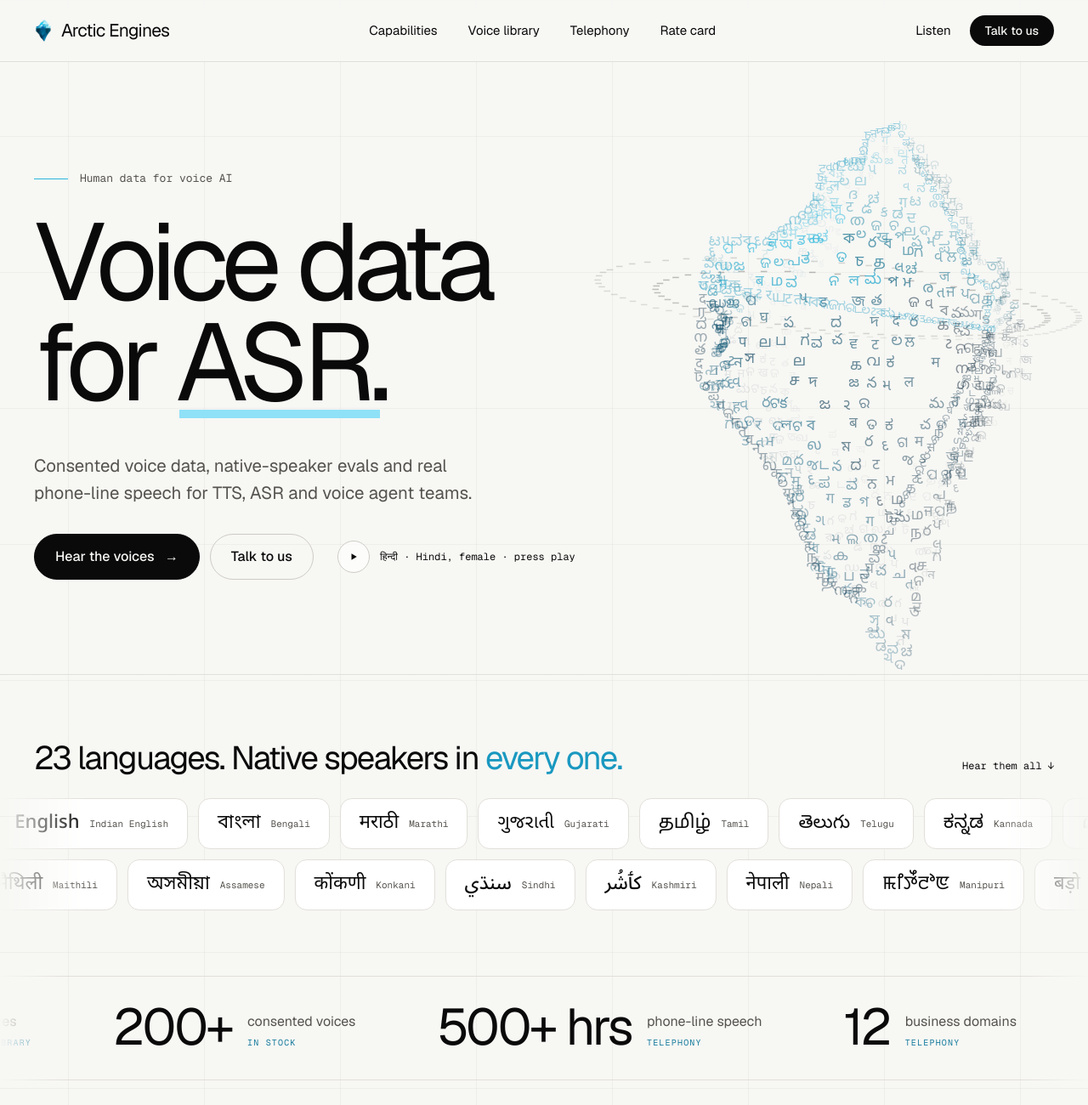
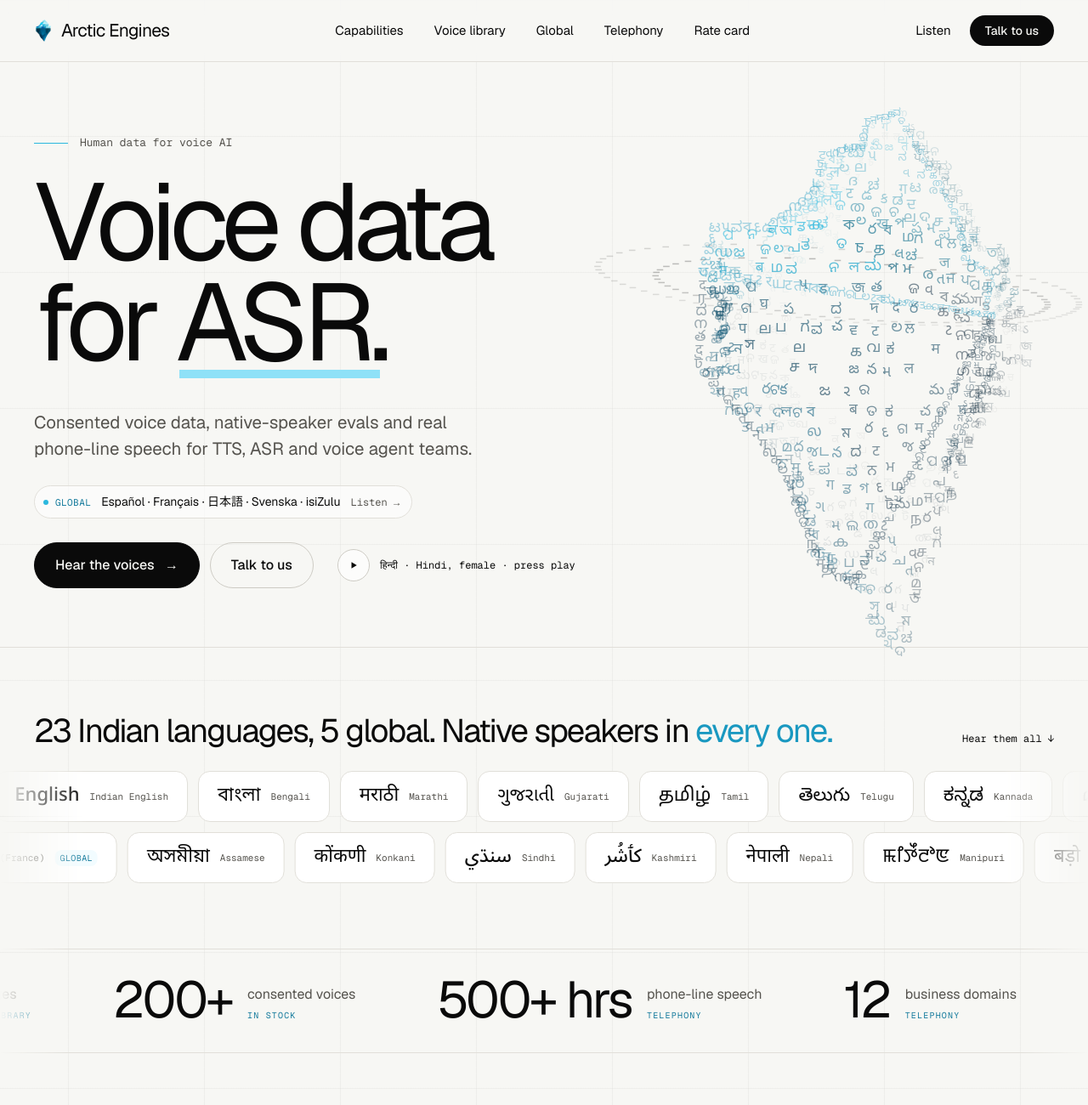
Before and after one commit to vedankbhr/arctic-engines-voice, a plain HTML site: page index.html in a window 1280 px wide. Shown: the top 1300 px of the page at 85% size. Drawn offline with nearby package versions, Linux system fonts and the light colour scheme; no server answers; animation ran at ten frames a second.

Commit message:
Apply latest v8 changes: global pill, global language chips, Global nav link
Co-Authored-By: Claude Sonnet 5.5 <noreply@anthropic.com>

```diff
--- a/app.js
+++ b/app.js
@@ -389,12 +389,13 @@
     if (document.fonts && document.fonts.ready) document.fonts.ready.then(build);
   }
 
-  function initMarquees(langs) {
+  function initMarquees(langs, globals) {
     if (langs && langs.languages) {
       const chips = langs.languages.map((l) => ({ native: l.native || l.language, name: l.language }));
-      const mk = (list) => () => list.map((c) => h("div.chip", null, h("b", { text: c.native }), h("span", { text: c.name })));
+      const gl = (globals || []).map((g) => ({ native: g.native, name: g.language + (g.language === "French" ? ` (${g.region})` : ""), global: true }));
+      const mk = (list) => () => list.map((c) => h("div.chip", null, h("b", { text: c.native }), h("span", { text: c.name }), c.global ? h("i", { text: "Global" }) : null));
       fillTrack($("#chips-a"), mk(chips.slice(0, 12)), 30);
-      fillTrack($("#chips-b"), mk(chips.slice(12)), 30);
+      fillTrack($("#chips-b"), mk(chips.slice(12).concat(gl)), 30);
     }
     const tick = $("#ticker");
     const tpl = Array.from(tick.children);
@@ -842,7 +843,7 @@
       loadJSON("data/global-voices.json"),
     ]);
     const langData = langs.status === "fulfilled" ? langs.value : null;
-    initMarquees(langData);
+    initMarquees(langData, glob.status === "fulfilled" ? glob.value : []);
     if (langData && voices.status === "fulfilled") renderLibrary(voices.value, langData);
     else fail("#lib", "voices")(langs.reason || voices.reason);
     glob.status === "fulfilled" ? renderGlobal(glob.value) : fail("#gcards", "global voices")(glob.reason);
--- a/index.html
+++ b/index.html
@@ -40,6 +40,7 @@
       <nav class="nav-links" aria-label="Main">
         <a href="#capabilities">Capabilities</a>
         <a href="#library">Voice library</a>
+        <a href="#global">Global</a>
         <a href="#telephony">Telephony</a>
         <a href="#rates">Rate card</a>
       </nav>
@@ -60,6 +61,7 @@
           <span class="ln ln-2" aria-hidden="true"><span>for <span class="hero-word first" id="hero-word"><span>TTS.</span></span></span></span>
         </h1>
         <p class="hero-lede">Consented voice data, native-speaker evals and real phone-line speech for TTS, ASR and voice agent teams.</p>
+        <a class="hero-global" href="#global"><span class="k">Global</span><span class="t">Español · Français · 日本語 · Svenska · isiZulu</span><span class="go">Listen <span aria-hidden="true">→</span></span></a>
         <div class="hero-ctas">
           <div class="pair">
             <a class="btn btn-primary" href="#library">Hear the voices<span aria-hidden="true">→</span></a>
@@ -77,7 +79,7 @@
     <!-- ============ LANGUAGES MARQUEE ============ -->
     <section id="languages" class="langs" data-screen-label="Languages">
       <div class="langs-head">
-        <span class="langs-title">23 languages. Native speakers in <em class="acc">every one.</em></span>
+        <span class="langs-title">23 Indian languages, 5 global. Native speakers in <em class="acc">every one.</em></span>
         <a class="langs-link" href="#library">Hear them all ↓</a>
       </div>
       <div class="chips mask-x" id="chips" aria-label="Languages covered">
--- a/styles.css
+++ b/styles.css
@@ -111,10 +111,10 @@ em.acc { font-style: normal; color: var(--ice-600); }
 .nav-cta:hover { background: var(--ink-hover); color: var(--page); }
 
 /* ------------------------------------------------------------ hero */
-.hero { max-width: 1280px; margin: 0 auto; padding: clamp(32px, min(7vw, 9vh), 112px) var(--pad-x) clamp(32px, min(6vw, 7vh), 96px); display: flex; flex-wrap: wrap; align-items: center; gap: 24px 40px; scroll-margin-top: 72px; }
-.hero-copy { container-type: inline-size; flex: 1.2 1 440px; min-width: 0; display: flex; flex-direction: column; gap: clamp(20px, min(3vw, 4vh), 40px); position: relative; z-index: 1; }
+.hero { max-width: 1280px; margin: 0 auto; padding: clamp(28px, min(7vw, 7vh), 112px) var(--pad-x) clamp(28px, min(6vw, 5vh), 96px); display: flex; flex-wrap: wrap; align-items: center; gap: 24px 40px; scroll-margin-top: 72px; }
+.hero-copy { container-type: inline-size; flex: 1.2 1 440px; min-width: 0; display: flex; flex-direction: column; gap: clamp(18px, min(3vw, 3.4vh), 40px); position: relative; z-index: 1; }
 .hero .label { color: var(--text-secondary); gap: 14px; animation: aeRise 700ms var(--ease-out) both; }
-.display { margin: 0; font-family: var(--font-display); font-weight: 400; font-size: clamp(52px, min(10vw, 22.4cqi, 19vh), 176px); line-height: 0.88; letter-spacing: -0.06em; }
+.display { margin: 0; font-family: var(--font-display); font-weight: 400; font-size: clamp(52px, min(10vw, 22.4cqi, 17vh), 176px); line-height: 0.88; letter-spacing: -0.06em; }
 .display .ln { display: block; overflow: hidden; white-space: nowrap; }
 .display .ln > span { display: block; animation: aeRise 1100ms var(--ease-out) 100ms both; }
 .display .ln-1 { padding-bottom: 0.04em; }
@@ -126,6 +126,12 @@ em.acc { font-style: normal; color: var(--ice-600); }
 .hero-word::after { content: ""; position: absolute; left: 0.03em; right: 0.05em; bottom: -0.07em; height: 0.075em; background: var(--ice-300); transform-origin: left; animation: aeGrow 800ms var(--ease-out) 250ms both; }
 .hero-word.first::after { animation-delay: 1000ms; }
 .hero-lede { margin: 0; max-width: 520px; font-size: clamp(19px, 1.6vw, 24px); line-height: 1.55; color: var(--text-secondary); text-wrap: pretty; animation: aeRise 900ms var(--ease-out) 480ms both; }
+.hero-global { align-self: flex-start; display: inline-flex; flex-wrap: wrap; align-items: center; gap: 6px 12px; padding: 8px 14px 8px 10px; border: 1px solid var(--border-subtle); border-radius: 999px; background: rgba(255, 255, 255, 0.55); text-decoration: none; color: var(--ink); font-family: var(--font-mono); font-size: 12px; animation: aeRise 900ms var(--ease-out) 520ms both; transition: border-color var(--duration-base); }
+.hero-global:hover { border-color: var(--ink); color: var(--ink); }
+.hero-global .k { display: inline-flex; align-items: center; gap: 8px; color: var(--ice-700); text-transform: uppercase; letter-spacing: var(--tracking-wide); font-size: 11px; }
+.hero-global .k::before { content: ""; width: 6px; height: 6px; border-radius: 50%; background: var(--ice-500); }
+.hero-global .t { font-family: var(--font-body), 'Noto Sans JP', 'Hiragino Sans', sans-serif; font-size: 14px; }
+.hero-global .go { color: var(--text-secondary); }
 .hero-ctas { display: flex; flex-wrap: wrap; align-items: center; gap: 16px 28px; animation: aeRise 900ms var(--ease-out) 560ms both; }
 .hero-ctas .pair { display: flex; flex-wrap: wrap; gap: 12px; }
 .hero-play { display: flex; align-items: center; gap: 12px; padding: 0; border: none; background: none; cursor: pointer; color: var(--ink); font-family: var(--font-mono); font-size: 12px; }
@@ -145,8 +151,9 @@ em.acc { font-style: normal; color: var(--ice-600); }
 .track { display: flex; width: max-content; animation: aeMarq 70s linear infinite; }
 .track.rev { animation-name: aeMarqR; }
 .chip { flex: none; margin-right: 12px; display: flex; align-items: center; gap: 12px; height: 60px; padding: 0 22px; border: 1px solid var(--border-subtle); border-radius: var(--radius-md); background: var(--neutral-0); white-space: nowrap; }
-.chip b { font-family: var(--font-indic); font-size: 22px; line-height: 1; font-weight: 500; color: var(--deep-900); }
+.chip b { font-family: var(--font-indic), 'Noto Sans JP', 'Hiragino Sans', 'Yu Gothic', sans-serif; font-size: 22px; line-height: 1; font-weight: 500; color: var(--deep-900); }
 .chip span { font-family: var(--font-mono); font-size: 11px; color: var(--text-secondary); }
+.chip i { font-style: normal; font-family: var(--font-mono); font-size: 10px; letter-spacing: var(--tracking-wide); text-transform: uppercase; color: var(--ice-700); padding: 2px 6px; border-radius: var(--radius-sm); background: var(--ice-50); }
 
 .ticker { border-top: 1px solid var(--border-subtle); border-bottom: 1px solid var(--border-subtle); overflow: hidden; }
 .ticker .track { animation-duration: 52s; }
```
